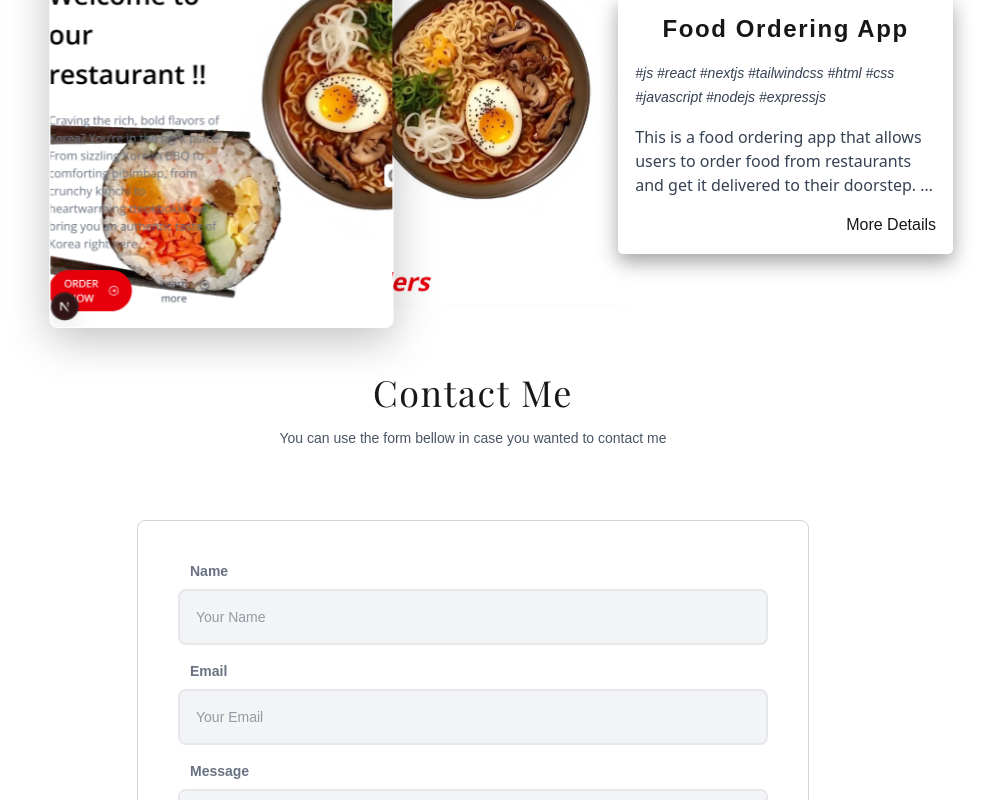
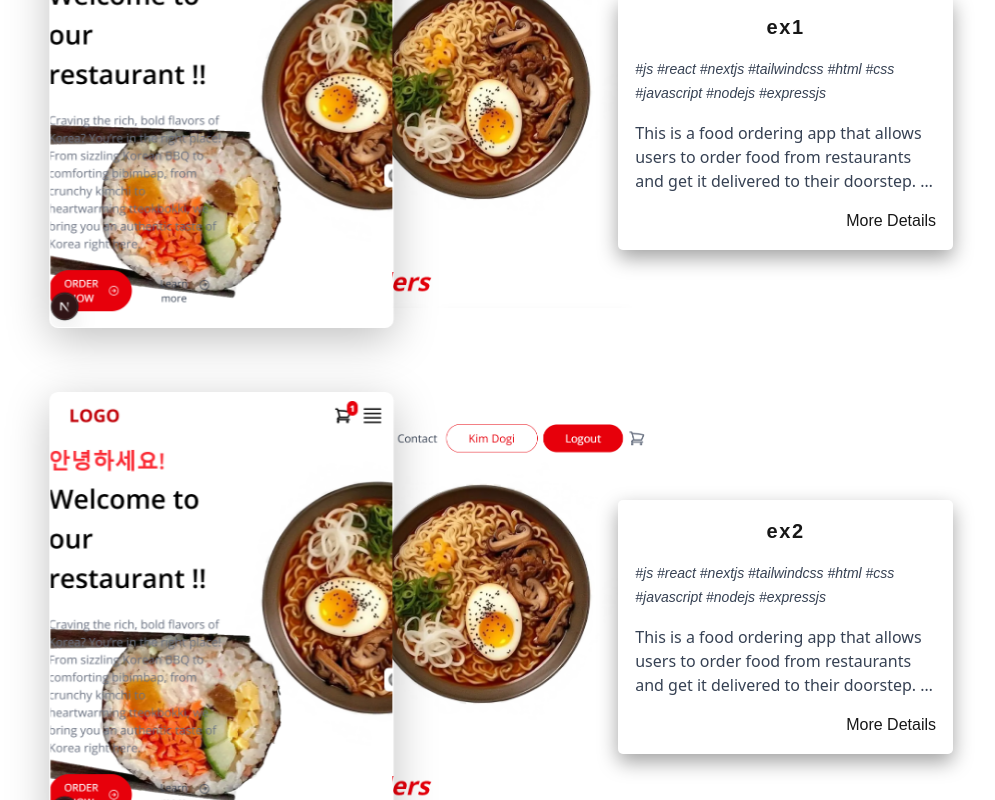
Before and after one commit to Habiba712/my-portfolio, a Next.js app: page / in a window 1280 px wide. Shown: the part 1160-1960 px from the top of the page, without its empty margins (167-1162 px from the left). Built offline with nearby package versions, Linux system fonts and the light colour scheme.

Commit message:
use context data in the homapge + project by id page with pictures and an overview

```diff
--- a/src/app/components/AppContext.js
+++ b/src/app/components/AppContext.js
@@ -12,8 +12,16 @@ export function ThemeProvider({ children }) {
             "/my_projects/food_ordering-app-homepageMobile.png",
             "/my_projects/food_ordering-app-homepage.png"
         ]},
-        { _id: 104270932, name: "ex2", pic: "/my_projects/food_ordering-app-homepage.png" },
-        { _id: 104270933,name: "ex4", pic: "/my_projects/food_ordering-app-orders.png" }
+        { _id: 104270932, name: "ex2", pic:[
+            "/my_projects/food_ordering-app-homepageD.png",
+            "/my_projects/food_ordering-app-homepageMobile.png",
+            "/my_projects/food_ordering-app-homepage.png"
+        ] },
+        { _id: 104270933,name: "ex4", pic:[
+            "/my_projects/food_ordering-app-homepageD.png",
+            "/my_projects/food_ordering-app-homepageMobile.png",
+            "/my_projects/food_ordering-app-homepage.png"
+        ] }
     ]
     const [myProjects, setMyProjects] = useState([])
 
--- a/src/app/components/Sections/ProjectsSections.js
+++ b/src/app/components/Sections/ProjectsSections.js
@@ -1,8 +1,8 @@
 'use client'
-import { useState } from "react";
-import SectionHeader from "../layout/SectionHeader";
+ import SectionHeader from "../layout/SectionHeader";
 import Image from "next/image";
-
+import { useContext, useState, useEffect } from "react"
+import { ThemeContext } from "../../components/AppContext"
 import { Playfair_Display } from "next/font/google";
 import { motion } from "framer-motion";
 import { redirect } from "next/navigation";
@@ -16,13 +16,30 @@ export default function ProjectsSections() {
 
     const [expandIndex, setExpandIndex] = useState(2)
     const [expandText, setExpandText] = useState(false)
+    const {myProjects} = useContext(ThemeContext)
 
-    const [slides, setSlides] = useState([
-        { _id: 104270931, name: "ex1", pic: "/my_projects/food_ordering-app-homepageD.png" },
-        { _id: 104270932, name: "ex2", pic: "/my_projects/food_ordering-app-homepage.png" },
-        { _id: 104270933,name: "ex4", pic: "/my_projects/food_ordering-app-orders.png" }
+    const [myProjectsList, setMyProjectsList] = useState([])
 
-    ])
+    useEffect(()=>{
+        try{
+            if(myProjects && myProjects.length > 0){
+                setMyProjectsList(myProjects)
+            }
+        }
+        catch(error){
+            console.error('error', error)
+        }
+    },[myProjects])
+    console.log('myProject', myProjects)
+    if (!myProjects) {
+        return (
+            <div>
+                <h2 className="text-4xl font-bold text-center">Loading....</h2>
+            </div>
+        )
+    }
+console.log('myProjectsList', myProjectsList)
+
     const handleExpandText = () => {
         setExpandText(!expandText)
     }
@@ -33,7 +50,10 @@ export default function ProjectsSections() {
 
 
 {/* <hr className="w-[60%] border border-gray-100"/> */}
-<motion.section
+{
+    myProjectsList.map((item, index)=>(
+        <motion.section
+        key={index}
  initial={{ opacity: 0, y: 40 }}
       whileInView={{ opacity: 1, y: 0 }}
       transition={{ duration: 0.8, ease: 'easeOut' }}
@@ -45,7 +65,7 @@ export default function ProjectsSections() {
                 <div className="">
                     <Image
                         alt={"homepage_mobile"}
-                        src={"/my_projects/food_ordering-app-homepageMobile.png"}
+                        src={item.pic[1]}
                         className="animate-slideInRight object-cover h-100 poistion relative left-30 rounded-lg border z-3
                         shadow-[0_10px_40px_rgba(0,0,0,0.25)] scale-110 hover:scale-120 transition-all ease-in-out duration-500 .
                         "
@@ -55,7 +75,8 @@ export default function ProjectsSections() {
                     />
                 </div>
                 <div className="w-full animate-dropBottom">
-                    <Image src="/my_projects/food_ordering-app-homepageD.png"
+                    <Image  src={item.pic[0]}
+
                         width={2600}
                         height={400}
 
@@ -75,7 +96,7 @@ export default function ProjectsSections() {
                         "borderRadius": "5px",
                     }}
                 >
-                    <h3 className="text-center">Food Ordering App</h3>
+                    <h3 className="text-center">{item.name}</h3>
                     <span className="text-sm italic text-gray-700 ">#js #react #nextjs #tailwindcss #html #css #javascript #nodejs #expressjs</span>
                     <p className={`mt-4 font-sans text-gray-700
     whitespace-per-line-2 text-wrap `}
@@ -94,7 +115,7 @@ export default function ProjectsSections() {
                     <div className="w-full mt-4 flex justify-end">
                         <button onClick={()=>{
                             handleExpandText
-                                redirect(`/pages/projectss/${slides[0]._id}`)
+                                redirect(`/pages/projectss/${item._id}`)
                         }
                         } className="cursor-pointer transition-all duration-600 ease-in-out  hover:scale-104">{expandText ? `Less Details` : `More Details`}</button>
                     </div>
@@ -105,6 +126,10 @@ export default function ProjectsSections() {
             </div>
 
 </motion.section>
+    ))
+}
+
+
 
 
 
--- a/src/app/globals.css
+++ b/src/app/globals.css
@@ -222,7 +222,7 @@ label{
 h3{
    color: --var(foreground);
 
-  @apply text-2xl font-bold mb-4  tracking-[0.1rem];
+  @apply text-xl font-semibold mb-4  tracking-[0.1rem];
 }
 h2{
    color: --var(foreground);
--- a/src/app/layout.js
+++ b/src/app/layout.js
@@ -2,6 +2,25 @@ import { Geist, Geist_Mono } from "next/font/google";
 import "./globals.css";
 import Header from "./components/layout/Header";
 import {ThemeProvider} from "./components/AppContext";
+import { Nunito_Sans, Open_Sans, Quicksand } from "next/font/google";
+
+export const nunito = Nunito_Sans({
+  subsets: ["latin"],
+  weight: ["700"], // bold for titles
+  variable: "--font-nunito"
+});
+
+export const openSans = Open_Sans({
+  subsets: ["latin"],
+  weight: ["400"], // regular for body
+  variable: "--font-open-sans"
+});
+
+export const quicksand = Quicksand({
+  subsets: ["latin"],
+  weight: ["500"], // medium for accents
+  variable: "--font-quicksand"
+});
 
 const geistSans = Geist({
   variable: "--font-geist-sans",
@@ -23,7 +42,7 @@ export default function RootLayout({ children }) {
     <html lang="en" className="scroll-smooth animated-gradient">
 
        <body
-        className={`${geistSans.variable} ${geistMono.variable} antialiased min-h-screen`}
+       className={`${nunito.variable} ${openSans.variable} ${quicksand.variable} ${geistSans.variable} ${geistMono.variable}`}
       >
       <ThemeProvider>
 
--- a/tailwind.config.js
+++ b/tailwind.config.js
@@ -9,6 +9,9 @@ export default {
       extend: {
          fontFamily: {
         fancy: ['"Playfair Display"', 'serif'],
+        title: ["var(--font-nunito)", "sans-serif"],
+        body: ["var(--font-open-sans)", "sans-serif"],
+        accent: ["var(--font-quicksand)", "sans-serif"]
       }
         // colors: {
         //   primary: "red", // Custom primary color (change as needed)
```
Also changed, not shown: src/app/pages/projectss/[id]/page.js (+37 -51 lines).
